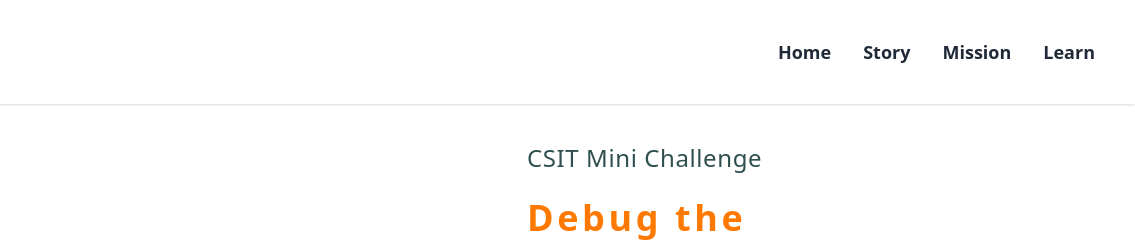
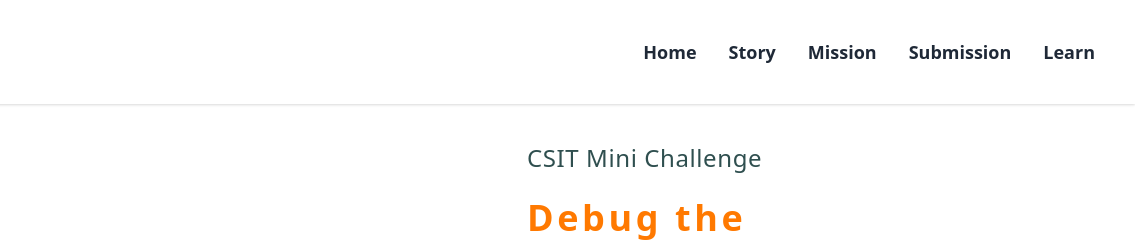
Before and after one commit to gohclive/bunny-halloween, an Eleventy site: page src/index.njk in a window 1280 px wide. Shown: the top 243 px of the page, 145-1280 px from the left. Built offline with nearby package versions, Linux system fonts and the light colour scheme; Eleventy itself is replaced by a stand-in of ours; files that its build step writes are made by us from their sources; files whose address does not match are found by name; what markdown-it-attrs, postcss-import would draw is missing.

Commit message:
Add submission as link

```diff
--- a/src/_includes/navbar.njk
+++ b/src/_includes/navbar.njk
@@ -22,6 +22,7 @@
       <a class="text-gray-800 font-bold hover:text-purple-600 text-lg text-center w-full no-underline sm:w-auto sm:pr-4 py-2 sm:py-1" href="{% if isFront %}#home{% else %}{{ site.baseURL }}/#home{% endif %}">Home</a>
       <a class="text-gray-800 font-bold hover:text-purple-600 text-lg text-center w-full no-underline sm:w-auto sm:px-4 py-2 sm:py-1" href="{% if isFront %}#story{% else %}{{ site.baseURL }}/#story{% endif %}">Story</a>
       <a class="text-gray-800 font-bold hover:text-purple-600 text-lg text-center w-full no-underline sm:w-auto sm:px-4 py-2 sm:py-1" href="{% if isFront %}#mission{% else %}{{ site.baseURL }}/#mission{% endif %}">Mission</a>
+      <a class="text-gray-800 font-bold hover:text-purple-600 text-lg text-center w-full no-underline sm:w-auto sm:px-4 py-2 sm:py-1" href="{% if isFront %}#submission{% else %}{{ site.baseURL }}/#submission{% endif %}">Submission</a>
       <a class="text-gray-800 font-bold hover:text-purple-600 text-lg text-center w-full no-underline sm:w-auto sm:px-4 py-2 sm:py-1" href="{% if isFront %}#learn{% else %}{{ site.baseURL }}/#learn{% endif %}">Learn</a>
     </div>
   </nav>
--- a/src/_includes/section.submission.njk
+++ b/src/_includes/section.submission.njk
@@ -1,6 +1,6 @@
 {% for item in collections.sections %}
   {% if item.data.type === 'submission' %}
-    <div id="mission" class="w-full flex flex-col justify items-center py-12">
+    <div id="submission" class="w-full flex flex-col justify items-center py-12">
       <div class="self-center text-center w-full sm:w-2/3 xl:w-6/7 px-4 sm:px:0">
         <h2 class="font-bold tracking-wider text-halloween-cauldron text-4xl mb-4">{{ item.data.title }}</h2>
         <div>
```
